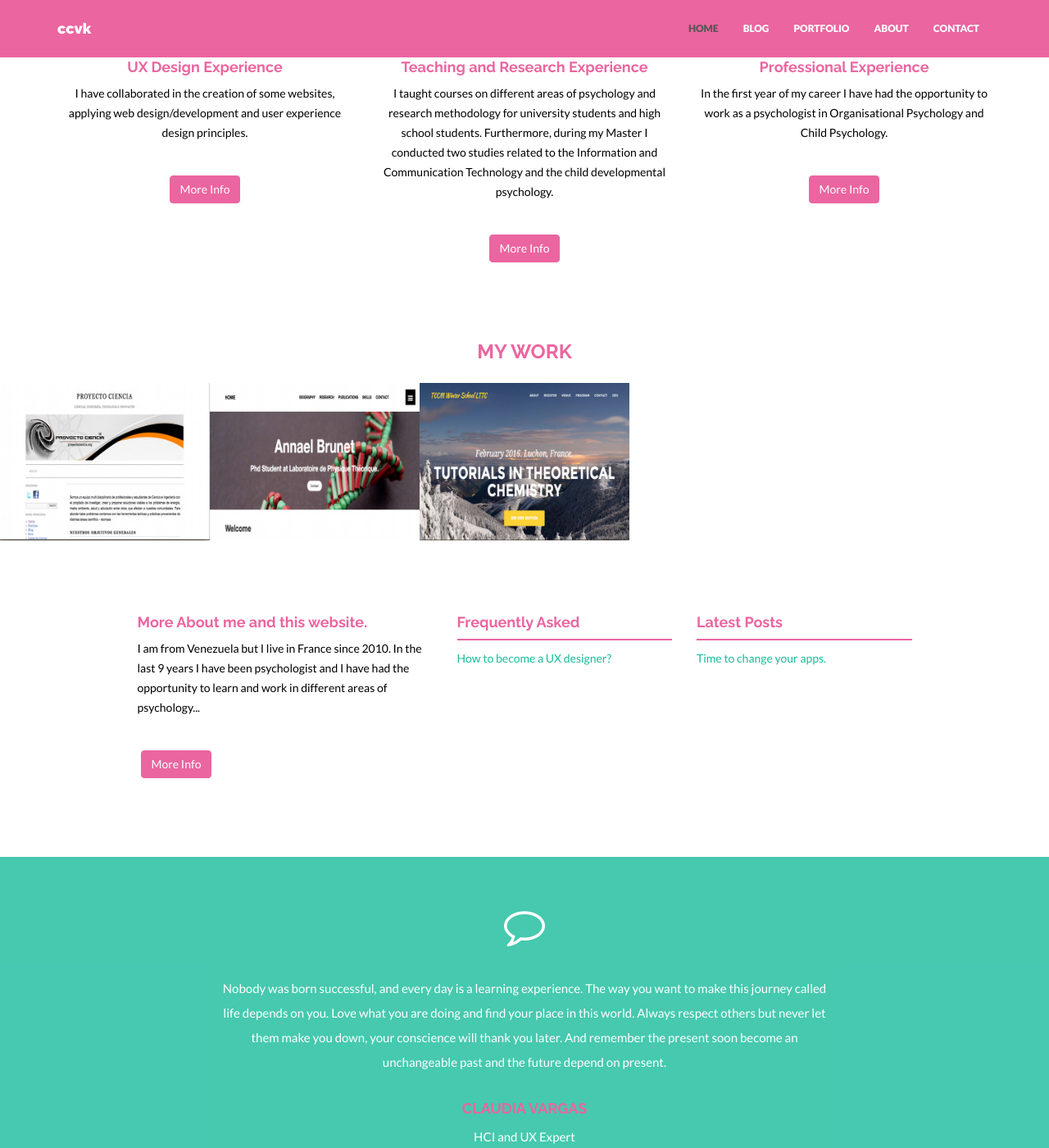
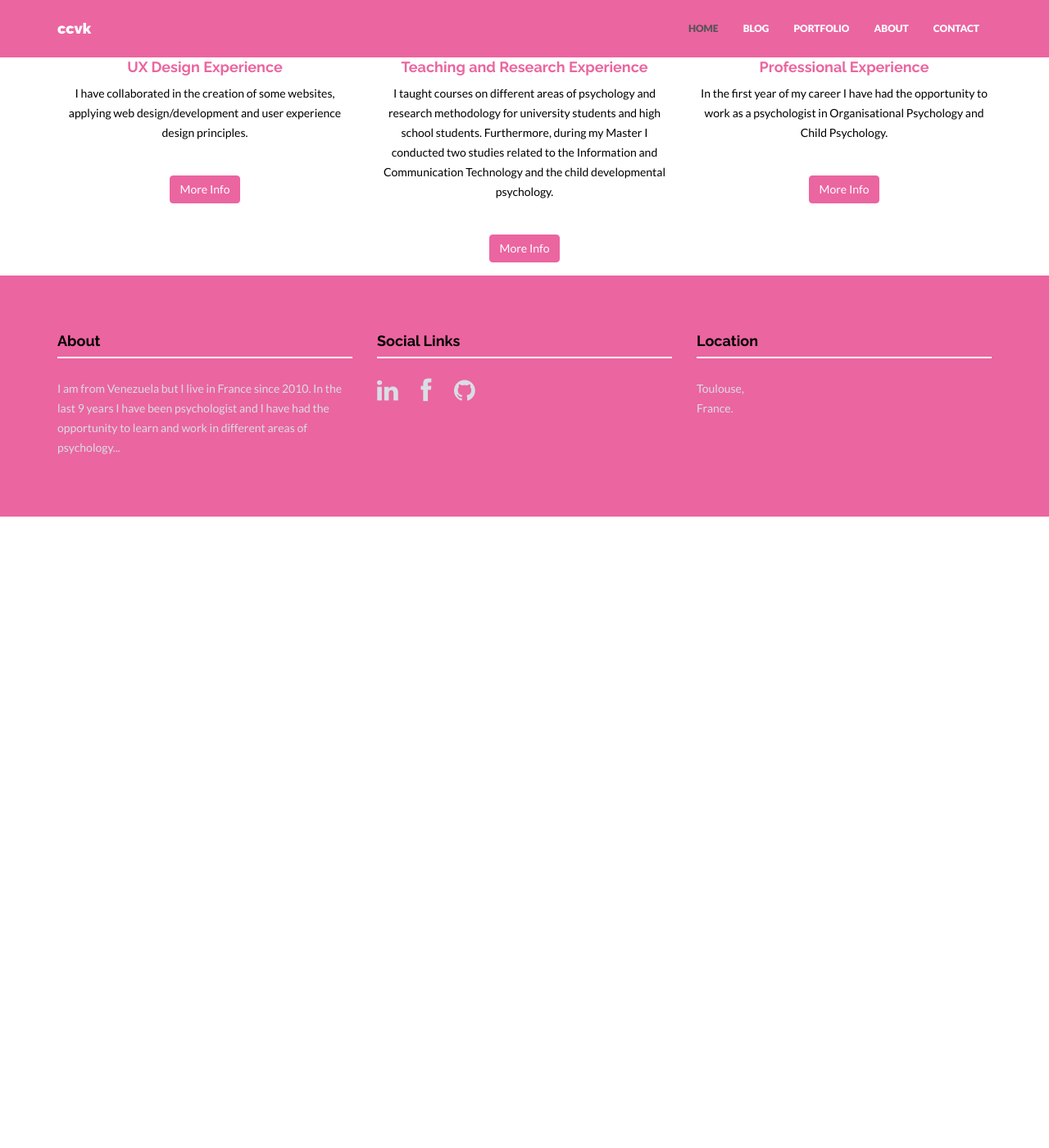
Before and after one commit to claucvk/claucvk.github.io, a Jekyll site: the page built from index.html, in a window 1280 px wide and 1400 px high, scrolled down 856 px. Shown: the whole window at 82% size. Built offline with Jekyll 4.4.1, drawn with Linux system fonts in a browser that asks for light colours; nearby versions of some CDN libraries; after the commit the page ends 1486 px from its top, so only the background shows below that.

Commit message:
cambios en la organización y apariencia del home page, cambio de portfolio

```diff
--- a/_includes/css/style.css
+++ b/_includes/css/style.css
@@ -239,6 +239,7 @@
 
 /* Services Wrap */
 #service {
+	background-color: #fff;
 	margin-top: 0px;
 	margin-bottom: 0px;
 }
@@ -251,6 +252,7 @@
 
 /* Portfolio Wrap */
 #portfoliowrap {
+	background-color:#fff;
 	padding-top: 60px;
 	margin-bottom: 60px;
 	display: block;
@@ -300,7 +302,7 @@
 /* Testimonials Wrap */
 #twrapback {
     background-color: {{ site.colors.primary }};
-    background-color:rgba({{ site.colors.primary_rgb }},.8);
+    background-color: #5dd0b9;
     position: absolute;
     top: 0;
     left: 0;
--- a/_layouts/index.html
+++ b/_layouts/index.html
@@ -4,5 +4,3 @@
 {% include header.html %}
 
   {{ content }}
-
-{% include testimonial.html %}
--- a/index.html
+++ b/index.html
@@ -29,31 +29,7 @@
     </div><! --/container -->
 </div><! --/service -->
 
-{% include portfolio.html title="MY WORK" limit=10 %}
 
-<div class="container mtb">
-    <div class="row">
-        <div class="col-lg-4 col-lg-offset-1">
-            <h4>More About me and this website.</h4>
-            <p>{{ site.about }}</p>
-            <p><br/><a href="{{ "/about/" | prepend: site.baseurl }}" class="btn btn-theme">More Info</a></p>
-        </div>
-
-        <div class="col-lg-3">
-            <h4>Frequently Asked</h4>
-            <div class="hline"></div>
-            {% for post in site.categories['question'] %}
-                <p><a href="{{ post.url | prepend: site.baseurl }}">{{ post.title }}</a></p>
-            {% endfor %}
-        </div>
-
-        <div class="col-lg-3">
-            <h4>Latest Posts</h4>
-            <div class="hline"></div>
-            {% for post in site.categories['blog'] limit:5 %}
-                <p><a href="{{ post.url | prepend: site.baseurl }}">{{ post.title }}.</a></p>
-            {% endfor %}
-        </div>
 
     </div><! --/row -->
 </div><! --/container -->
```
Also changed, not shown: assets/img/project/portfolio_0x.jpg (added).
